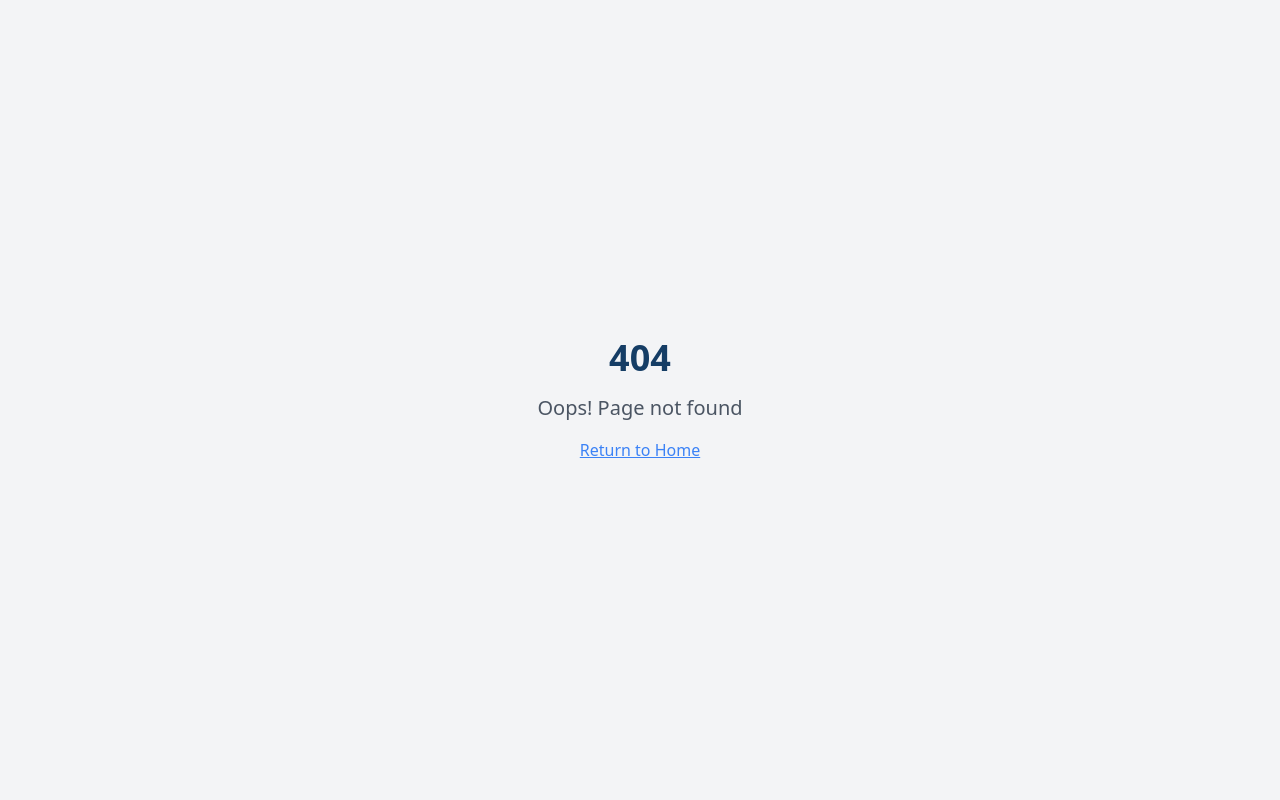
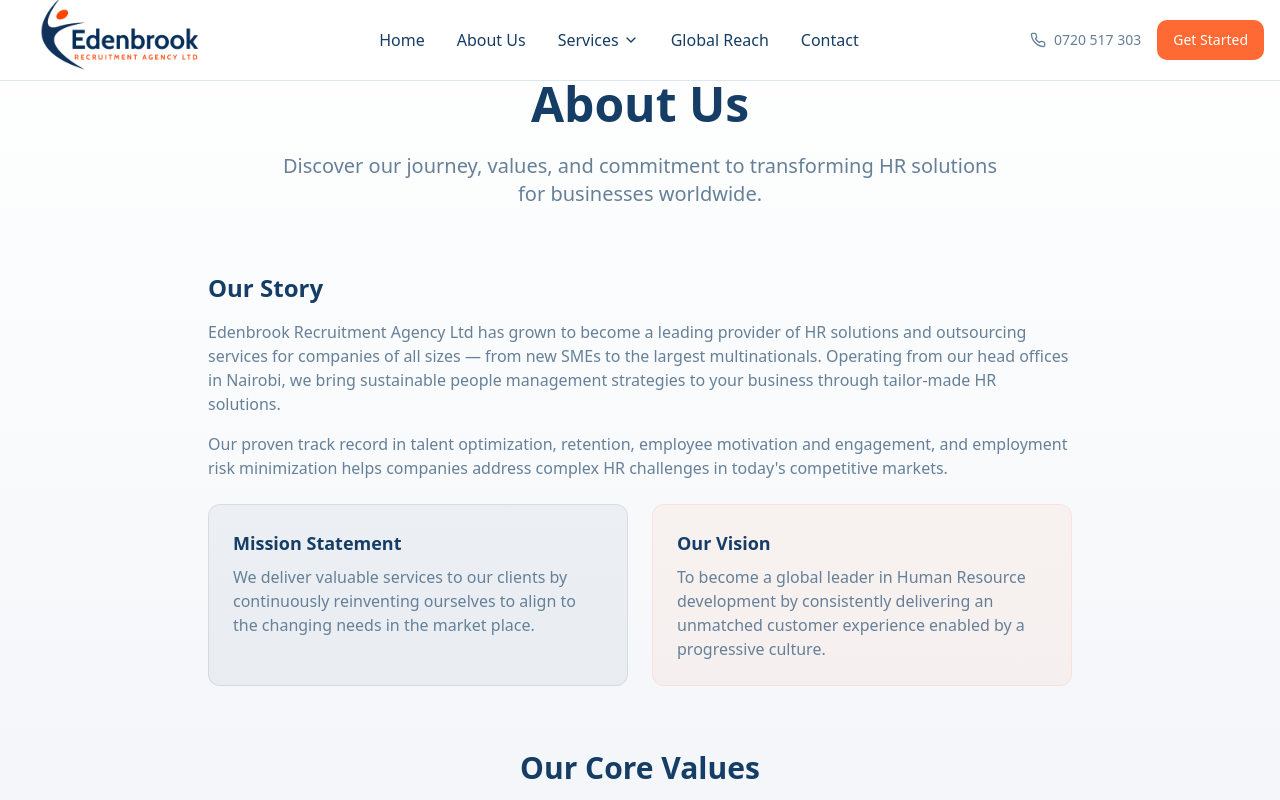
Before and after one commit to olivionate/edenbrook-recruitment-agency, a React (Vite) app: page /about in a window 1280 px wide. Before the commit this address had no page. Shown: the top 800 px of the page. Built offline with nearby package versions, Linux system fonts and the light colour scheme; the HTML template or start-up script is replaced by a standard one.

Commit message:
Refactor navigation to separate pages

```diff
--- a/src/App.tsx
+++ b/src/App.tsx
@@ -5,6 +5,9 @@ import { QueryClient, QueryClientProvider } from "@tanstack/react-query";
 import { BrowserRouter, Routes, Route } from "react-router-dom";
 import Index from "./pages/Index";
 import NotFound from "./pages/NotFound";
+import AboutPage from "./pages/AboutPage";
+import GlobalReachPage from "./pages/GlobalReachPage";
+import ContactPage from "./pages/ContactPage";
 import LocalRecruitmentPage from "./pages/LocalRecruitmentPage";
 import HeadhuntingPage from "./pages/HeadhuntingPage";
 import TrainingPage from "./pages/TrainingPage";
@@ -22,6 +25,9 @@ const App = () => (
       <BrowserRouter>
         <Routes>
           <Route path="/" element={<Index />} />
+          <Route path="/about" element={<AboutPage />} />
+          <Route path="/global-reach" element={<GlobalReachPage />} />
+          <Route path="/contact" element={<ContactPage />} />
           <Route path="/services/local-recruitment" element={<LocalRecruitmentPage />} />
           <Route path="/services/headhunting" element={<HeadhuntingPage />} />
           <Route path="/services/training" element={<TrainingPage />} />
--- a/src/components/Navigation.tsx
+++ b/src/components/Navigation.tsx
@@ -14,13 +14,13 @@ const Navigation = () => {
   const [isMenuOpen, setIsMenuOpen] = useState(false);
 
   const navItemsBefore = [
-    { name: "Home", href: "#home" },
-    { name: "About Us", href: "#about" },
+    { name: "Home", href: "/", isRoute: true },
+    { name: "About Us", href: "/about", isRoute: true },
   ];
 
   const navItemsAfter = [
-    { name: "Global Reach", href: "#global" },
-    { name: "Contact", href: "#contact" },
+    { name: "Global Reach", href: "/global-reach", isRoute: true },
+    { name: "Contact", href: "/contact", isRoute: true },
   ];
 
   const serviceItems = [
@@ -52,6 +52,15 @@ const Navigation = () => {
           {/* Desktop Navigation */}
           <div className="hidden md:flex items-center space-x-8">
             {navItemsBefore.map((item) => (
+              item.isRoute ? (
+                <Link
+                  key={item.name}
+                  to={item.href}
+                  className="text-foreground hover:text-brand-orange transition-colors duration-300 font-medium"
+                >
+                  {item.name}
+                </Link>
+              ) : (
                 <button
                   key={item.name}
                   onClick={() => scrollToSection(item.href)}
@@ -59,6 +68,7 @@ const Navigation = () => {
                 >
                   {item.name}
                 </button>
+              )
             ))}
 
             {/* Services Dropdown */}
@@ -82,6 +92,15 @@ const Navigation = () => {
             </DropdownMenu>
 
             {navItemsAfter.map((item) => (
+              item.isRoute ? (
+                <Link
+                  key={item.name}
+                  to={item.href}
+                  className="text-foreground hover:text-brand-orange transition-colors duration-300 font-medium"
+                >
+                  {item.name}
+                </Link>
+              ) : (
                 <button
                   key={item.name}
                   onClick={() => scrollToSection(item.href)}
@@ -89,6 +108,7 @@ const Navigation = () => {
                 >
                   {item.name}
                 </button>
+              )
             ))}
           </div>
 
@@ -98,13 +118,14 @@ const Navigation = () => {
               <Phone className="h-4 w-4" />
               <span>0720 517 303</span>
             </div>
+            <Link to="/contact">
               <Button
                 variant="default"
                 className="bg-brand-orange hover:bg-brand-orange-dark text-white"
-              onClick={() => scrollToSection("#contact")}
               >
                 Get Started
               </Button>
+            </Link>
           </div>
 
           {/* Mobile Menu Button */}
@@ -121,6 +142,16 @@ const Navigation = () => {
           <div className="md:hidden py-4 border-t border-border">
             <div className="flex flex-col space-y-4">
               {navItemsBefore.map((item) => (
+                item.isRoute ? (
+                  <Link
+                    key={item.name}
+                    to={item.href}
+                    className="text-left text-foreground hover:text-brand-orange transition-colors duration-300 font-medium py-2"
+                    onClick={() => setIsMenuOpen(false)}
+                  >
+                    {item.name}
+                  </Link>
+                ) : (
                   <button
                     key={item.name}
                     onClick={() => scrollToSection(item.href)}
@@ -128,6 +159,7 @@ const Navigation = () => {
                   >
                     {item.name}
                   </button>
+                )
               ))}
 
               {/* Mobile Services Menu */}
@@ -148,6 +180,16 @@ const Navigation = () => {
               </div>
 
               {navItemsAfter.map((item) => (
+                item.isRoute ? (
+                  <Link
+                    key={item.name}
+                    to={item.href}
+                    className="text-left text-foreground hover:text-brand-orange transition-colors duration-300 font-medium py-2"
+                    onClick={() => setIsMenuOpen(false)}
+                  >
+                    {item.name}
+                  </Link>
+                ) : (
                   <button
                     key={item.name}
                     onClick={() => scrollToSection(item.href)}
@@ -155,6 +197,7 @@ const Navigation = () => {
                   >
                     {item.name}
                   </button>
+                )
               ))}
 
               <div className="pt-4 border-t border-border">
@@ -166,13 +209,14 @@ const Navigation = () => {
                   <Mail className="h-4 w-4" />
                   <span>info@edenbrook.co.ke</span>
                 </div>
+                <Link to="/contact" onClick={() => setIsMenuOpen(false)}>
                   <Button
                     variant="default"
                     className="w-full bg-brand-orange hover:bg-brand-orange-dark text-white"
-                  onClick={() => scrollToSection("#contact")}
                   >
                     Get Started
                   </Button>
+                </Link>
               </div>
             </div>
           </div>
--- /dev/null
+++ b/src/pages/AboutPage.tsx
@@ -0,0 +1,15 @@
+import Navigation from "@/components/Navigation";
+import Footer from "@/components/Footer";
+import AboutSection from "@/components/AboutSection";
+
+const AboutPage = () => {
+  return (
+    <div className="min-h-screen bg-background">
+      <Navigation />
+      <AboutSection />
+      <Footer />
+    </div>
+  );
+};
+
+export default AboutPage;
--- /dev/null
+++ b/src/pages/ContactPage.tsx
@@ -0,0 +1,15 @@
+import Navigation from "@/components/Navigation";
+import Footer from "@/components/Footer";
+import ContactSection from "@/components/ContactSection";
+
+const ContactPage = () => {
+  return (
+    <div className="min-h-screen bg-background">
+      <Navigation />
+      <ContactSection />
+      <Footer />
+    </div>
+  );
+};
+
+export default ContactPage;
--- /dev/null
+++ b/src/pages/GlobalReachPage.tsx
@@ -0,0 +1,15 @@
+import Navigation from "@/components/Navigation";
+import Footer from "@/components/Footer";
+import GlobalReachSection from "@/components/GlobalReachSection";
+
+const GlobalReachPage = () => {
+  return (
+    <div className="min-h-screen bg-background">
+      <Navigation />
+      <GlobalReachSection />
+      <Footer />
+    </div>
+  );
+};
+
+export default GlobalReachPage;
```
Lines whose indentation alone changed are shown as unchanged.
